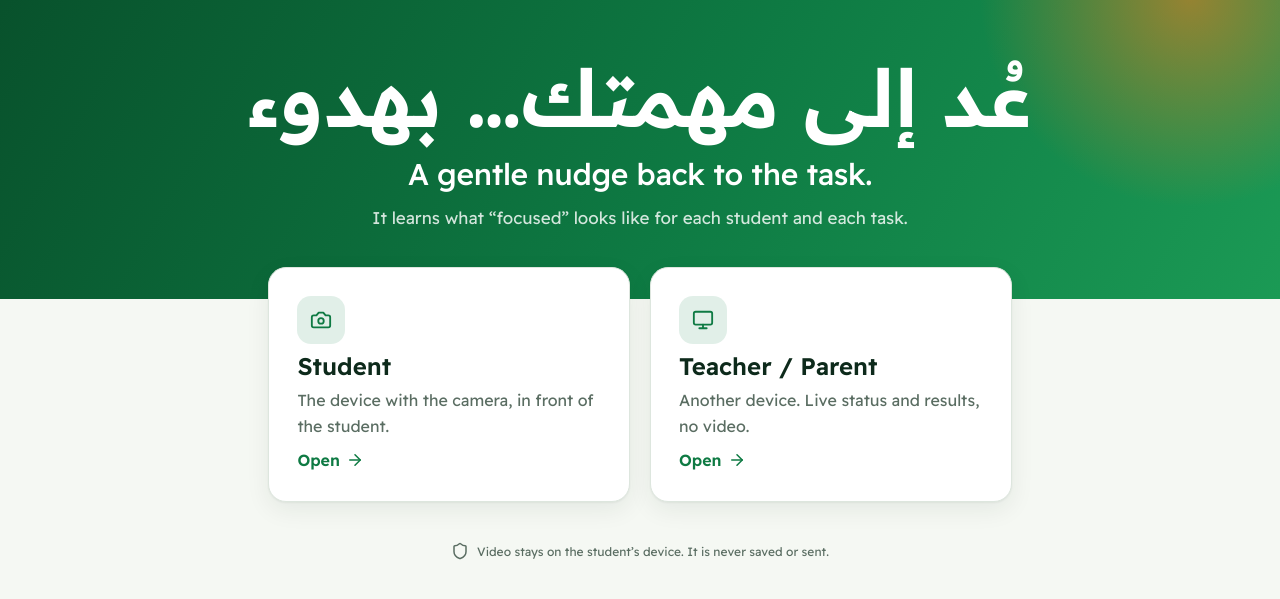
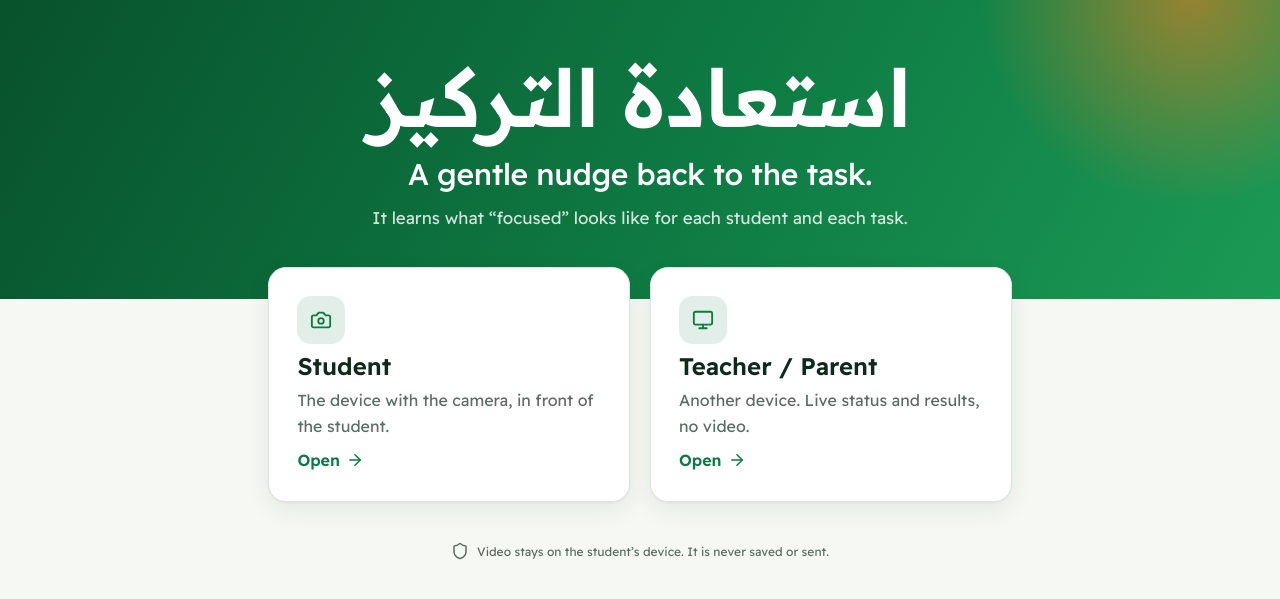
Before and after one commit to tamimbaseem1-bit/focusback, a plain HTML site: page index.html in a window 1280 px wide. Shown: the part 53-652 px from the top of the page. Drawn offline with Linux system fonts and the light colour scheme; a web font is replaced by a local one.

Commit message:
Landing headline: استعادة التركيز
Co-Authored-By: Claude Opus 5.5 <noreply@anthropic.com>
Claude-Session: https://claude.ai/code/session_01DykFpVxuVu5wwpgzRs8PFR

```diff
--- a/index.html
+++ b/index.html
@@ -52,7 +52,7 @@
 <header class="top bandhero">
   <a class="brand" href="./"><svg class="logo" viewBox="0 0 34 34" aria-hidden="true"><rect x="3" y="7" width="28" height="20" rx="7" fill="none" stroke="#ffffff" stroke-width="2.6"/><circle cx="17" cy="17" r="4.5" fill="#ff7a1a"/></svg><h1>FocusBack</h1><span>SAIF 2026 · proof of concept</span></a>
   <section class="hero">
-    <p class="ar">عُد إلى مهمتك… بهدوء</p>
+    <p class="ar">استعادة التركيز</p>
     <h2>A gentle nudge back to the task.</h2>
     <p>It learns what “focused” looks like for each student and each task.</p>
   </section>
```
